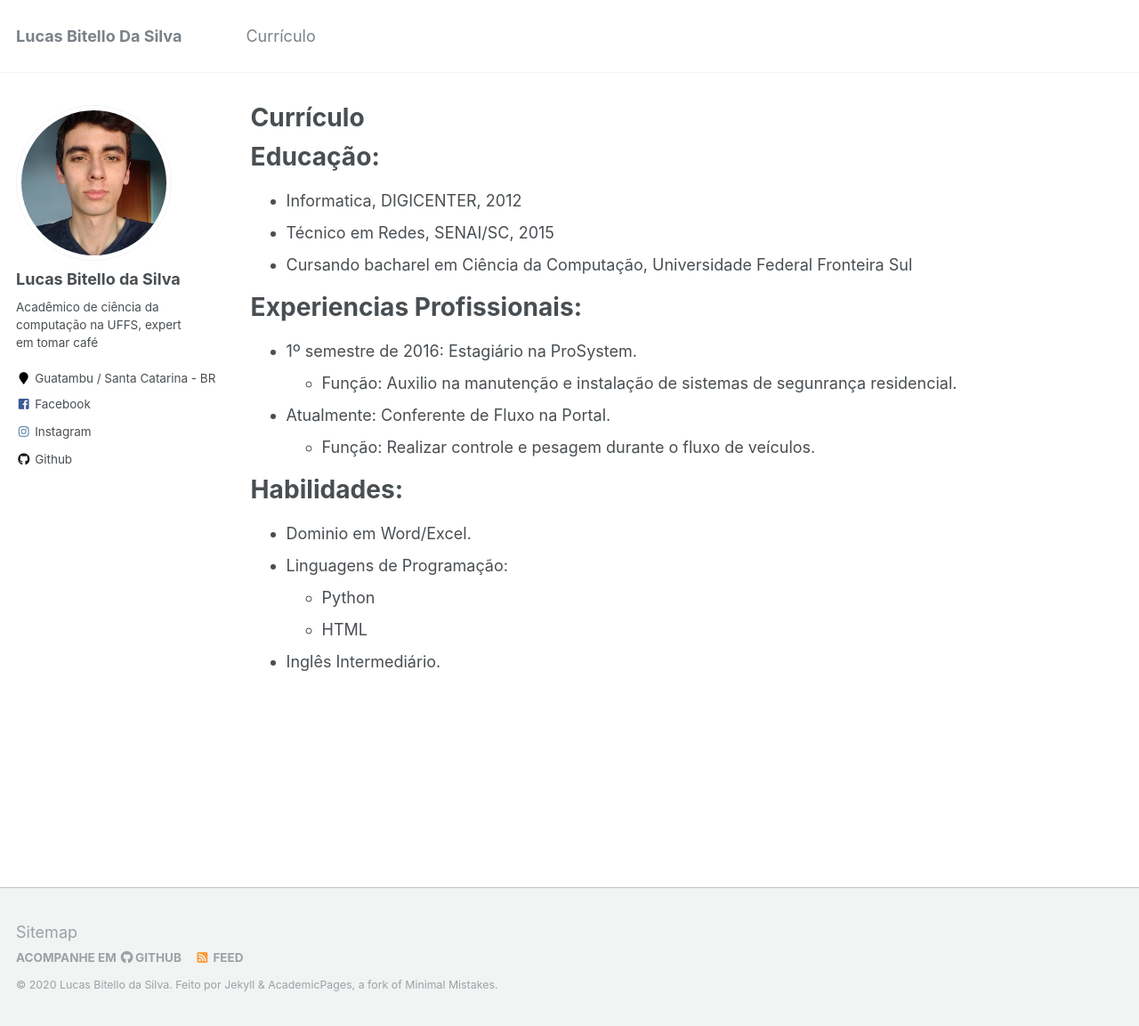
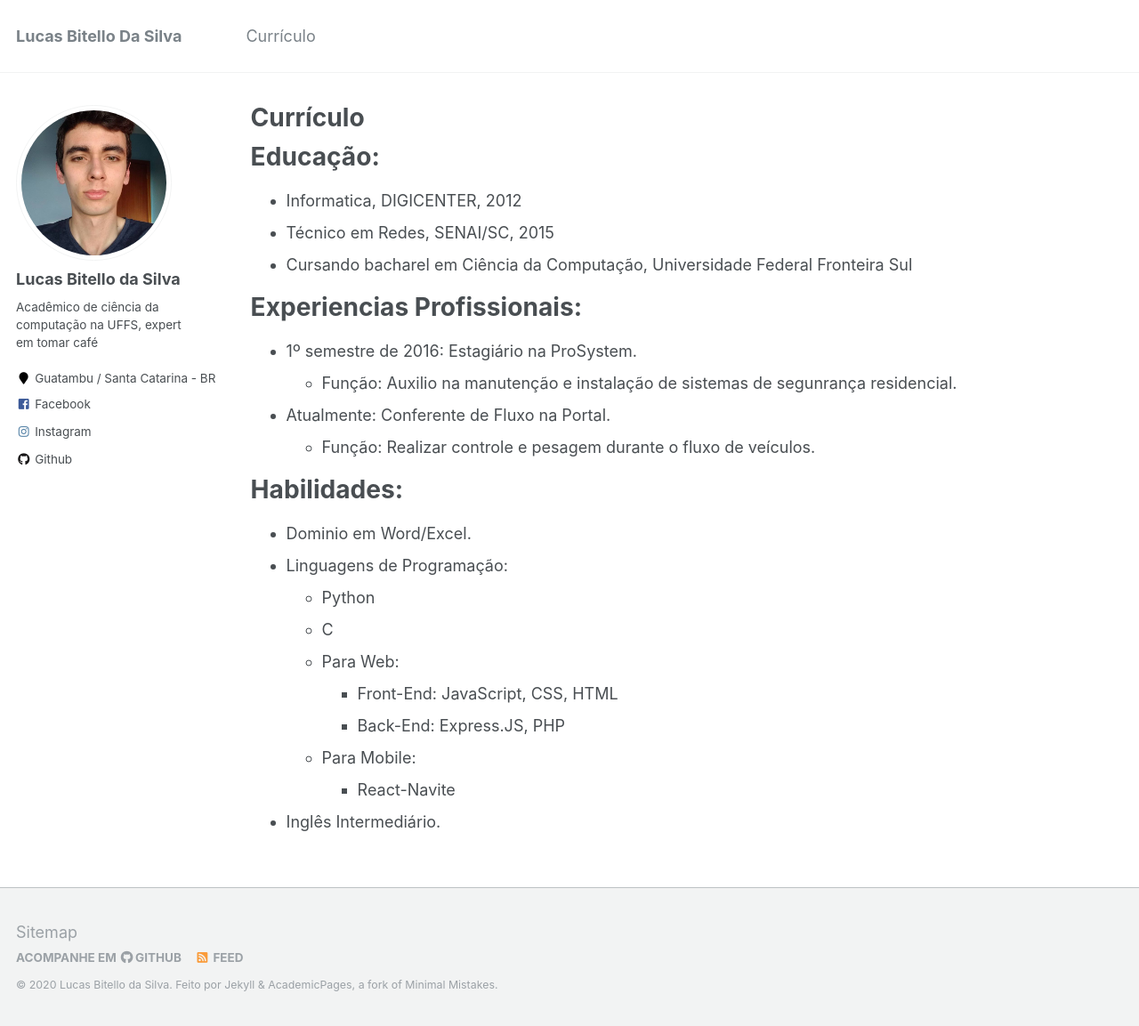
Before and after one commit to LucasBitello/lucasbitello.github.io, a Jekyll site: the page built from _pages/curriculo.md, in a window 1280 px wide and 1153 px high. Shown: the whole window at 89% size. Built offline with Jekyll 4.4.1, drawn with Linux system fonts in a browser that asks for light colours.

Commit message:
Update curriculo.md
Adicionado novos conhecimentos em Mobile e Web

```diff
--- a/_pages/curriculo.md
+++ b/_pages/curriculo.md
@@ -30,5 +30,10 @@ Habilidades:
 * Dominio em Word/Excel.
 * Linguagens de Programação:
   * Python
-  * HTML
+  * C
+  * Para Web:
+    - Front-End: JavaScript, CSS, HTML
+    - Back-End: Express.JS, PHP
+  * Para Mobile:
+    - React-Navite
 * Inglês Intermediário.
```
